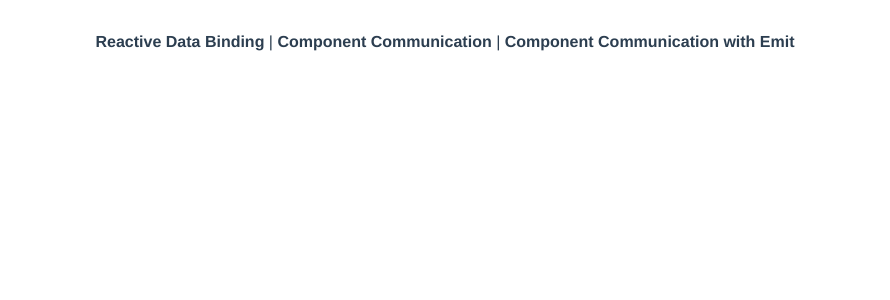
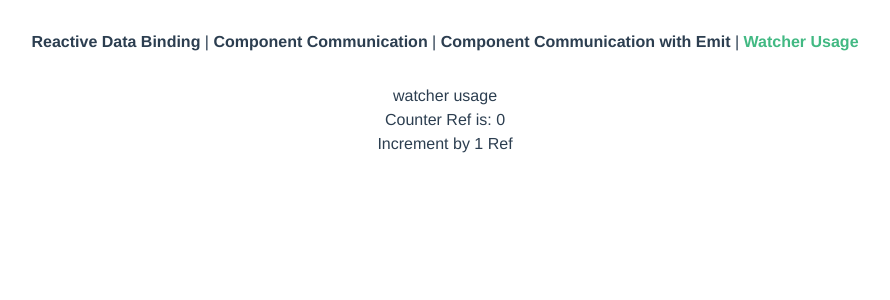
Before and after one commit to FiorellaEffio/clearesult-demo, a Vue app: page /watcher-usage in a window 1280 px wide. Shown: the top 300 px of the page, without its empty margins (195-1085 px from the left). Built offline with nearby package versions, Linux system fonts and the light colour scheme.

Commit message:
feat: watcher usage

```diff
--- a/src/App.vue
+++ b/src/App.vue
@@ -2,7 +2,8 @@
   <nav>
     <router-link to="/">Reactive Data Binding</router-link> |
     <router-link to="/component-communication">Component Communication</router-link> |
-    <router-link to="/component-communication-with-emit">Component Communication with Emit</router-link>
+    <router-link to="/component-communication-with-emit">Component Communication with Emit</router-link> |
+    <router-link to="/watcher-usage">Watcher Usage</router-link>
   </nav>
   <router-view/>
 </template>
--- a/src/router/index.js
+++ b/src/router/index.js
@@ -20,6 +20,11 @@ const routes = [
     name: 'component-communication-with-emit',
     component: () => import(/* webpackChunkName: "about" */ '../views/ComponentCommunicationEmit.vue')
   },
+  {
+    path: '/watcher-usage',
+    name: 'watcher-usage',
+    component: () => import(/* webpackChunkName: "about" */ '../views/WatcherUsage.vue')
+  }
 ]
 
 const router = createRouter({
--- /dev/null
+++ b/src/views/WatcherUsage.vue
@@ -0,0 +1,31 @@
+<script setup>
+import { ref, watch } from 'vue'
+
+const counter = ref(0)
+const incrementCounterRef = () => {
+  counter.value++;
+}
+
+watch(counter, () => {
+  if(counter.value % 2 === 0) {
+    console.log('It is an even number! ', counter.value);
+  }
+})
+
+</script>
+
+<template>
+  <!--
+    - Watcher Usage:
+    Create a Vue 3 component that displays a counter and a button.
+    When the button is clicked, the counter increments by 1.
+    Implement a watcher that logs a message to the console whenever the counter value becomes an even number.
+  -->
+  <h1>watcher usage</h1>
+  <div class="flex flex-col">
+    <div>
+      <p>Counter Ref is: {{ counter }}</p>
+      <button @click="incrementCounterRef">Increment by 1 Ref</button>
+    </div>
+  </div>
+</template>
```
